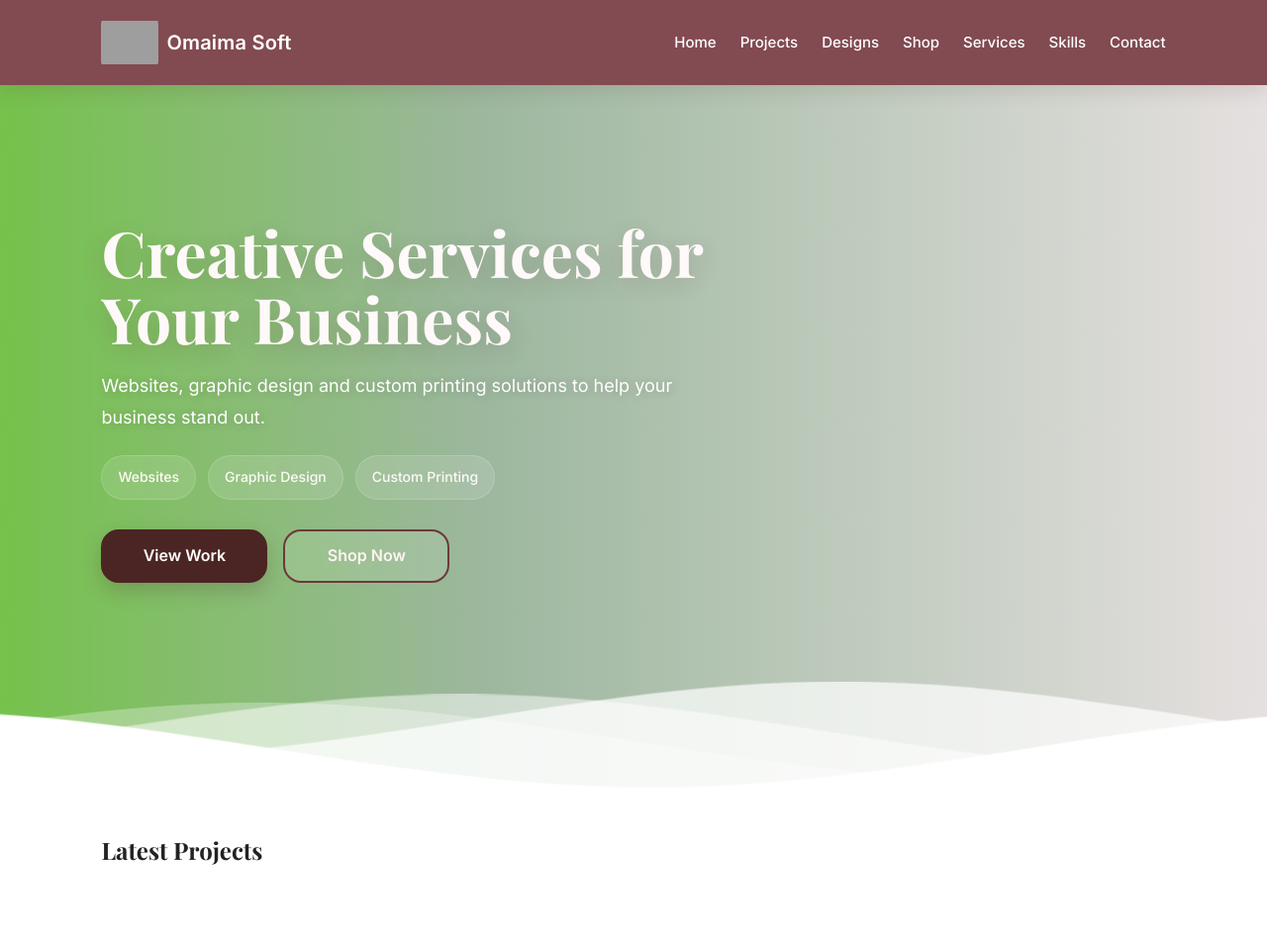
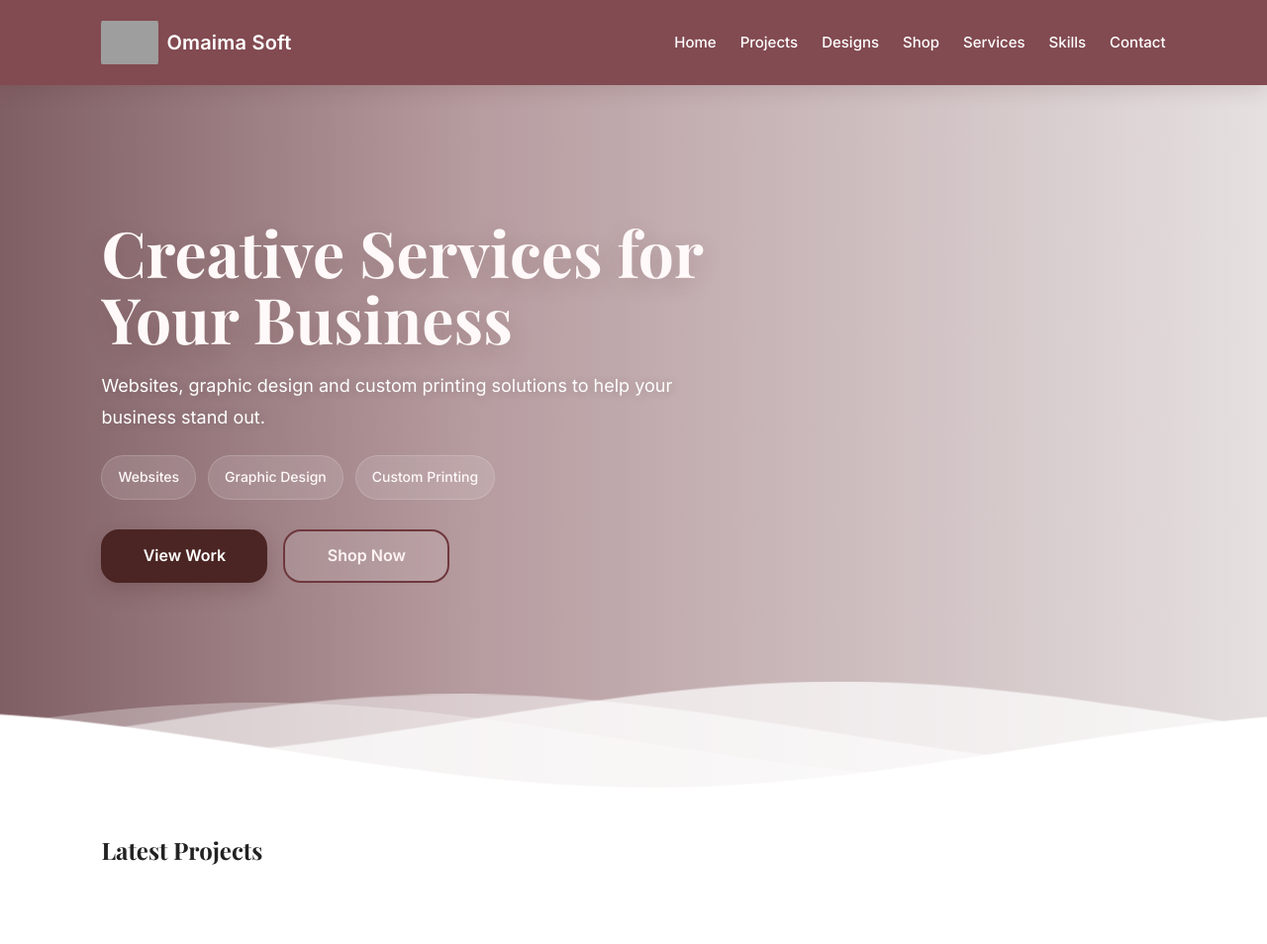
Before and after one commit to omaimasoft/my-portfolio, a Django app: page / in a window 1280 px wide. Shown: the top 954 px of the page at 99% size. Run offline with Django 5.2, Linux system fonts and the light colour scheme; data that the repository does not hold is empty; grey boxes are pictures that could not be loaded.

Commit message:
Update project

```diff
--- a/projects/static/css/home.css
+++ b/projects/static/css/home.css
@@ -19,8 +19,8 @@
     inset: 0;
     background: linear-gradient(
         90deg,
-        rgba(64, 170, 6, 0.72) 0%,
-        rgba(66, 117, 69, 0.52) 38%,
+        rgba(78, 33, 40, 0.72) 0%,
+        rgba(117, 66, 73, 0.52) 38%,
         rgba(75, 37, 35, 0.14) 100%
     );
     z-index: 1;
@@ -335,7 +335,7 @@
         background-size: contain !important;   /* الصورة كاملة */
         background-position: center bottom !important;
         background-repeat: no-repeat !important;
-        background-color: #b60d24; /* يملأ الفراغ */
+        /* background-color: #b60d24; يملأ الفراغ */
     }
 
     .hero-main__overlay{
```
